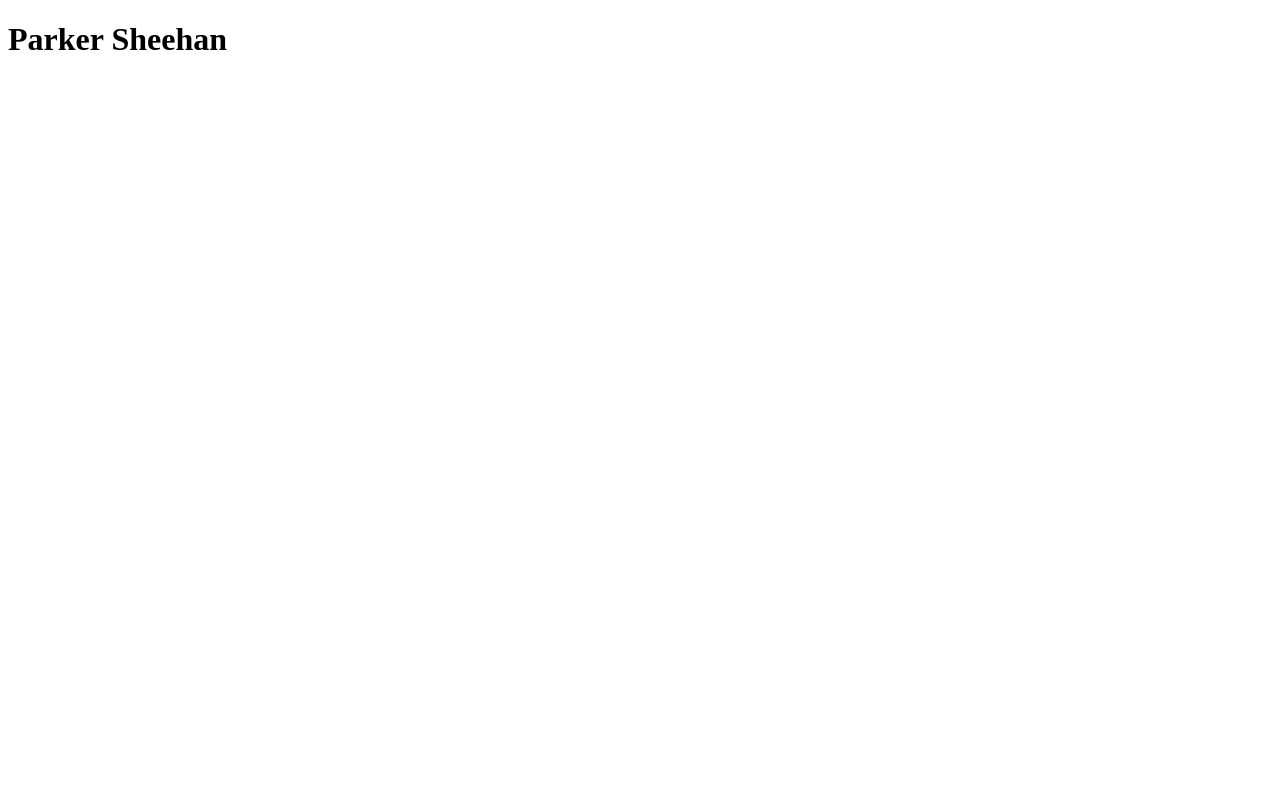
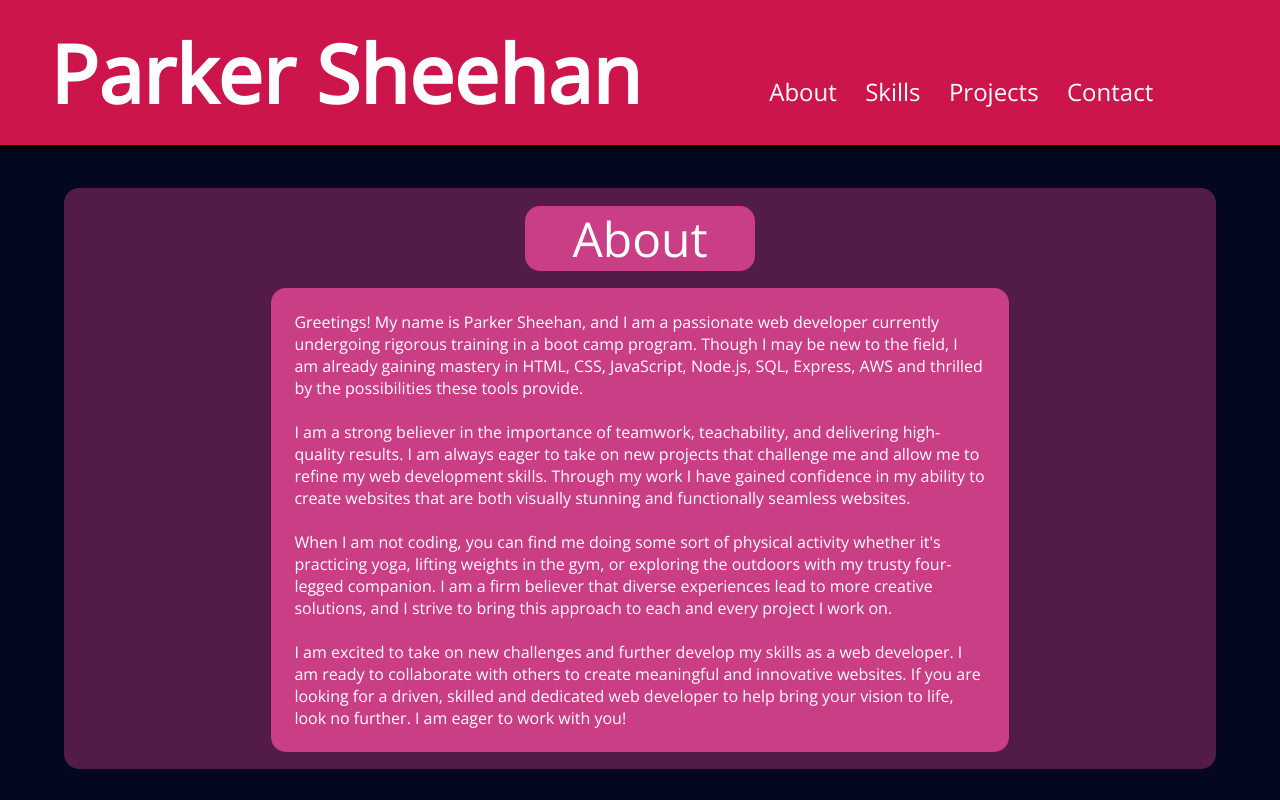
Before and after one commit to Parker-Sheehan/Parker-Sheehan.github.io, a plain HTML site: page index.html in a window 1280 px wide. Drawn offline with nearby package versions, Linux system fonts and the light colour scheme.

Commit message:
making it pretty and adding info

```diff
--- a/index.html
+++ b/index.html
@@ -4,9 +4,74 @@
     <meta charset="UTF-8">
     <meta http-equiv="X-UA-Compatible" content="IE=edge">
     <meta name="viewport" content="width=device-width, initial-scale=1.0">
+    <link rel="stylesheet" href="styles.css">
+    <link rel="preconnect" href="https://fonts.googleapis.com">
+    <link rel="preconnect" href="https://fonts.gstatic.com" crossorigin>
+    <link href="https://fonts.googleapis.com/css2?family=Open+Sans&display=swap" rel="stylesheet">
     <title>Document</title>
 </head>
 <body>
-    <h1> Parker Sheehan </h1>
+    <header>
+        <h1>Parker Sheehan</h1>
+        <nav>
+                <a href="#about">
+                    About
+                </a>
+                <a href="#skills">
+                    Skills
+                </a>
+                <a href="#projects">
+                    Projects
+                </a>
+                <a href="#contact">
+                    Contact
+                </a>
+        </nav>
+    </header>
+    <main>
+        <section id="about">
+            <div class="sec-div dbg-2">
+                <div class="h2-div bg-2">
+                    <h2>About</h2>
+                </div>
+                <div id="about-p-div" class="p-div bg-2">
+                    <p>Greetings! My name is Parker Sheehan, and I am a passionate web developer currently undergoing rigorous training in a boot camp program. Though I may be new to the field, I am already gaining mastery in HTML, CSS, JavaScript, Node.js, SQL, Express, AWS and thrilled by the possibilities these tools provide.</p>
+                    <br>
+                    <p>I am a strong believer in the importance of teamwork, teachability, and delivering high-quality results. I am always eager to take on new projects that challenge me and allow me to refine my web development skills. Through my work I have gained confidence in my ability to create websites that are both visually stunning and functionally seamless websites.</p>
+                    <br>
+                    <p>When I am not coding, you can find me doing some sort of physical activity whether it's practicing yoga, lifting weights in the gym, or exploring the outdoors with my trusty four-legged companion. I am a firm believer that diverse experiences lead to more creative solutions, and I strive to bring this approach to each and every project I work on.</p>
+                    <br>
+                    <p>I am excited to take on new challenges and further develop my skills as a web developer. I am ready to collaborate with others to create meaningful and innovative websites. If you are looking for a driven, skilled and dedicated web developer to help bring your vision to life, look no further. I am eager to work with you!</p>
+                </div>
+            </div>
+        </section>
+        <section id="projects">
+            <div class="sec-div dbg-3">
+                <div class="h2-d bg-3">
+                    <h2>Projects</h2>
+                </div>
+                <div class="p-div bg-3">
+                    <ul>
+                        <li><a href="http://3.22.77.157/">The Brew Diary</a></li>
+                    </ul>
+                </div>
+            </div>
+        </section>
+        <section id="contact">
+            <div class="sec-div dbg-4">
+                <div class="h2-div bg-4">
+                    <h2>Contact</h2>
+                </div>
+                <div class="p-div bg-4">
+                    <ul>
+                        <li><a href="mailto:https://parkersheehan007@gmail.com">Email</a></li>
+                        <li><a href="https://www.linkedin.com/in/parker-sheehan-1a2076264/">linked-in</a></li>
+                        <li><a href="https://github.com/Parker-Sheehan">Github</li>
+                    </li>
+
+                </div>
+            </div>
+        </section>
+    </main>
 </body>
 </html>
--- /dev/null
+++ b/styles.css
@@ -0,0 +1,162 @@
+*{
+    margin: 0;
+    padding: 0;
+}
+body{
+    margin: 0;
+    font-family: 'Open Sans', sans-serif;
+    color: white;
+    background-color: #040720;
+}
+
+/* #9ce0f3 */
+/* #b597f3 */
+
+header{
+    position: fixed;
+    top: 0vh;
+    display: flex;
+    justify-content: space-evenly;
+    align-items: center;
+    padding-left: 50px;
+    padding-right: 50px;
+    height: 150px;
+    width: 100vw;
+    box-sizing: border-box;
+    border-bottom: 5px solid black;
+    background-color: #cb154b;
+    z-index: 1;
+}
+
+nav{
+    margin-right: 6vw;
+    width: 30vw;
+    height: 150px;
+    padding-bottom: 80px;
+    display: flex;
+    justify-content: space-between;
+    align-items: flex-end;
+    gap: 10px;
+}
+
+h1{
+    flex: 1;
+    font-size: 5em;
+    font-weight: 600;
+}
+
+main{
+    position: absolute;
+    top: 150px;
+    width: 100vw;
+    display: flex;
+    flex-direction: column;
+    align-items: center;
+    height: calc(100vh - 150px);
+    overflow-y: scroll;
+    scroll-behavior: smooth;
+}
+
+section{
+    position: relative;
+    display: flex;
+    flex-direction: column;
+    align-items: center;
+    width: 100%;
+    min-height: 100%;
+}
+
+h2{
+    font-size: 3em;
+    font-weight: 500;
+}
+
+.sec-div{
+    display: flex;
+    flex-direction: column;
+    align-items: center;
+    height: 90%;
+    width: 90%;
+    margin: 3%;
+    border-radius: 15px;
+}
+
+.dbg-1{
+    background-color: #ff1e6565;
+}
+
+.dbg-2{
+    background-color: #c93e8565;
+}
+
+.dbg-3{
+    background-color: #76448365;
+}
+
+.dbg-4{
+    background-color: #383a6465;
+}
+
+.bg-1{
+    background-color: #ff1e65;
+}
+
+.bg-2{
+    background-color: #c93e85;
+}
+
+.bg-3{
+    background-color: #764483;
+}
+
+.bg-4{
+    background-color: #383a64;
+}
+
+.h2-div{
+    display: flex;
+    align-items: center;
+    justify-content: center;
+    height: 20%;
+    width: 20%;
+    margin-top: 1.5%;
+    border-radius: 15px;
+}
+
+
+.p-div{
+    display: flex;
+    justify-content: center;
+    height: 80%;
+    width: 60%;
+    margin: 1.5%;
+    padding: 2%;
+    border-radius: 15px;
+}
+
+#nav-div{
+    display: flex;
+    flex-direction: row;
+    align-items: center;
+    justify-content: center;
+    width: 50vw;
+}
+
+a{
+    text-decoration: none;
+    font-size: 1.5rem;
+    color: white;
+}
+
+a:visited
+{
+    text-decoration: none;
+    decoration: none;
+}
+
+#about-p-div{
+    display: flex;
+    flex-direction: column;
+    justify-content: flex-start;
+    align-items: center;
+}
```
